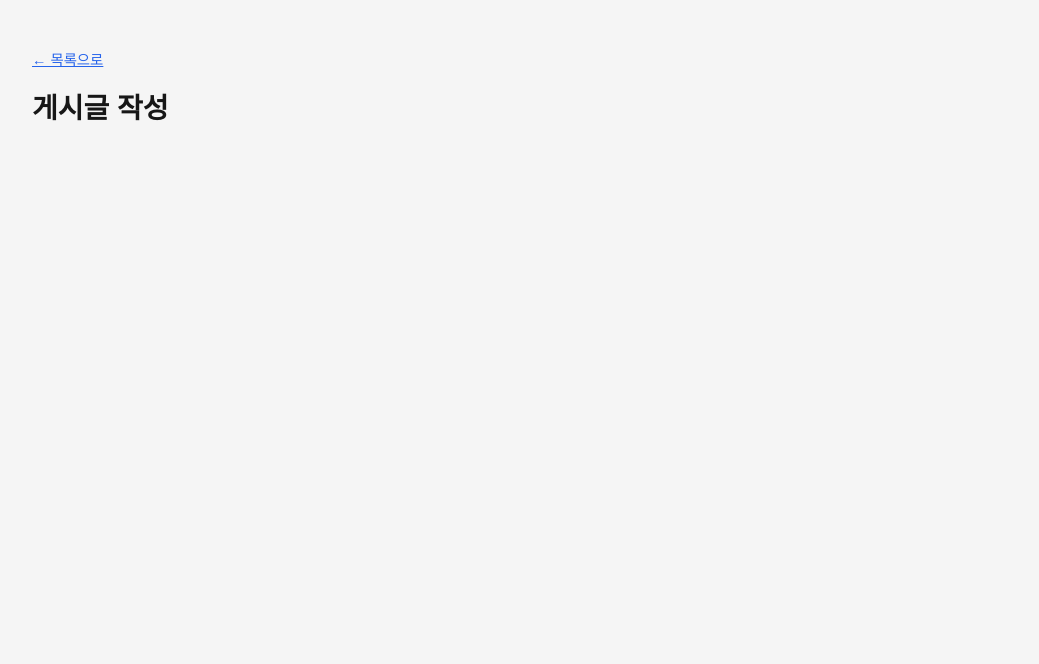
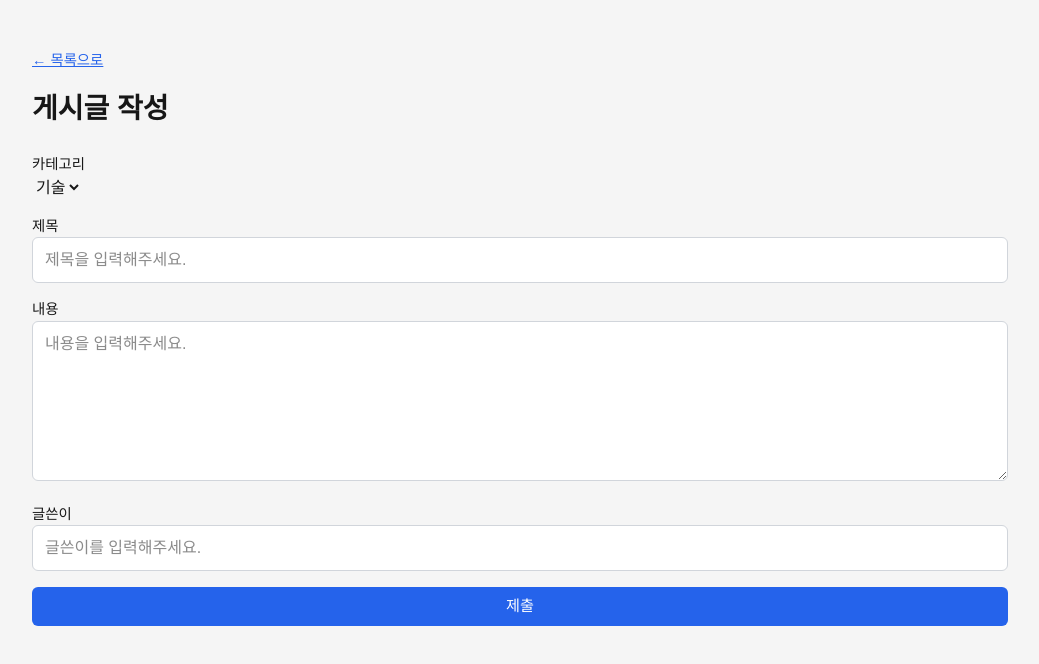
Before and after one commit to dongqui/team-best-1, a Next.js app: page /articles/new in a window 1280 px wide. Shown: the top 664 px of the page, without its empty margins (120-1159 px from the left). Built offline with nearby package versions, Linux system fonts and the light colour scheme.

Commit message:
3월 12일 아티클 생성 기능 추가중

```diff
--- a/app/articles/(components)/ArticleForm.tsx
+++ b/app/articles/(components)/ArticleForm.tsx
@@ -2,6 +2,7 @@
 
 import { useState } from "react";
 import { Article } from "@/types/article";
+import styles from "./ArticleForm.module.css";
 
 type ArticleFormProps = {
   onSubmit: (data: { title: string; content: string }) => void;
@@ -11,16 +12,58 @@ export default function ArticleForm({ onSubmit }: ArticleFormProps) {
   function handleSubmit(e: React.FormEvent) {
     e.preventDefault();
     // TODO: 현재 title과 content 값을 담아 onSubmit을 호출하세요.
+    console.log("cate", categoryValue);
+    console.log("title", titleValue);
+    console.log("content", contentValue);
+    console.log("author", authorValue);
   }
+  const [categoryValue, setCategoryValue] = useState("기술");
+  const [titleValue, setTitleValue] = useState("");
+  const [contentValue, setContentValue] = useState("");
+  const [authorValue, setAuthorValue] = useState("");
 
   return (
     <form onSubmit={handleSubmit}>
-      {/* TODO: "title" 입력을 위한 label과 input을 렌더링하세요. value를 title 상태에 연결하세요. */}
-      {/* TODO: "content" 입력을 위한 label과 textarea를 렌더링하세요. value를 content 상태에 연결하세요. */}
-      {/* TODO: "author" 입력을 위한 label과 input을 렌더링하세요. value를 author 상태에 연결하세요. */}
-      {/* TODO: "category" 입력을 위한 label과 select를 렌더링하세요. value를 category 상태에 연결하세요. */}
+      <div className={styles.categoryWrap}>
+        <label>카테고리</label>
+        <select
+          value={categoryValue}
+          onChange={(e) => setCategoryValue(e.target.value)}
+        >
+          <option value="기술">기술</option>
+          <option value="과학">과학</option>
+          <option value="연예">연예</option>
+          <option value="정치">정치</option>
+        </select>
+      </div>
+      <div className={styles.titleWrap}>
+        <label>제목</label>
+        <input
+          type="text"
+          placeholder="제목을 입력해주세요."
+          value={titleValue}
+          onChange={(e) => setTitleValue(e.target.value)}
+        />
+      </div>
 
-      {/* TODO: 제출(submit) 버튼을 렌더링하세요. */}
+      <div className={styles.contentWrap}>
+        <label>내용</label>
+        <textarea
+          placeholder="내용을 입력해주세요."
+          value={contentValue}
+          onChange={(e) => setContentValue(e.target.value)}
+        />
+      </div>
+      <div className={styles.authorWrap}>
+        <label>글쓴이</label>
+        <input
+          type="text"
+          placeholder="글쓴이를 입력해주세요."
+          value={authorValue}
+          onChange={(e) => setAuthorValue(e.target.value)}
+        />
+      </div>
+      <button type="submit">제출</button>
     </form>
   );
 }
```
Also changed, not shown: app/articles/(components)/ArticleForm.module.css (added).
